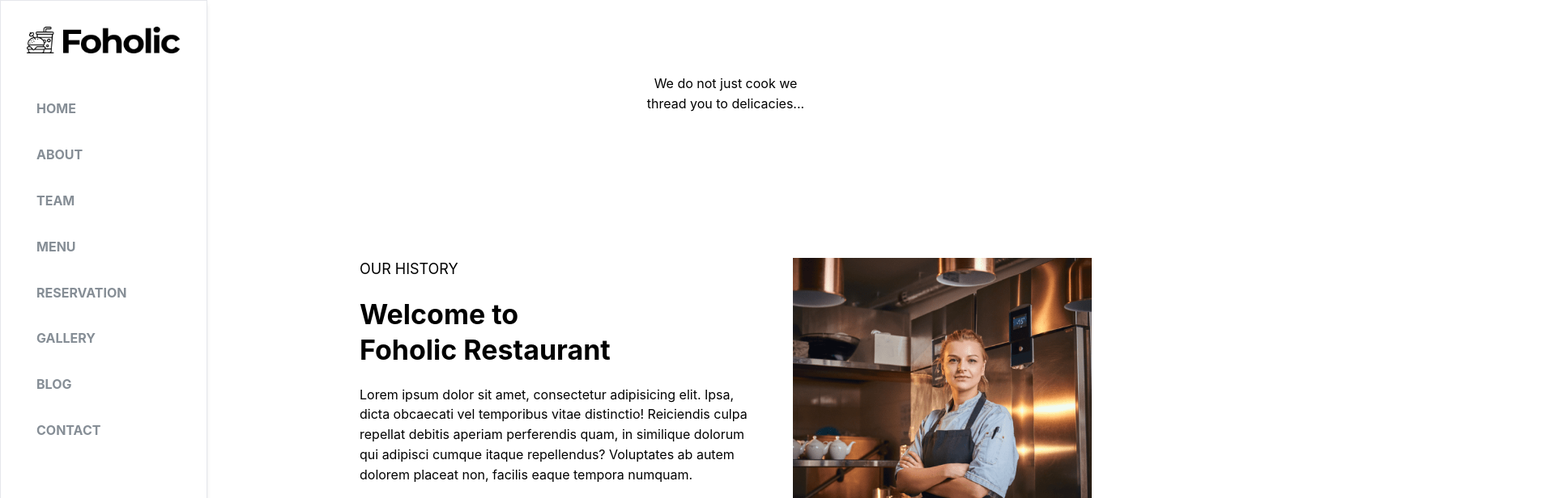
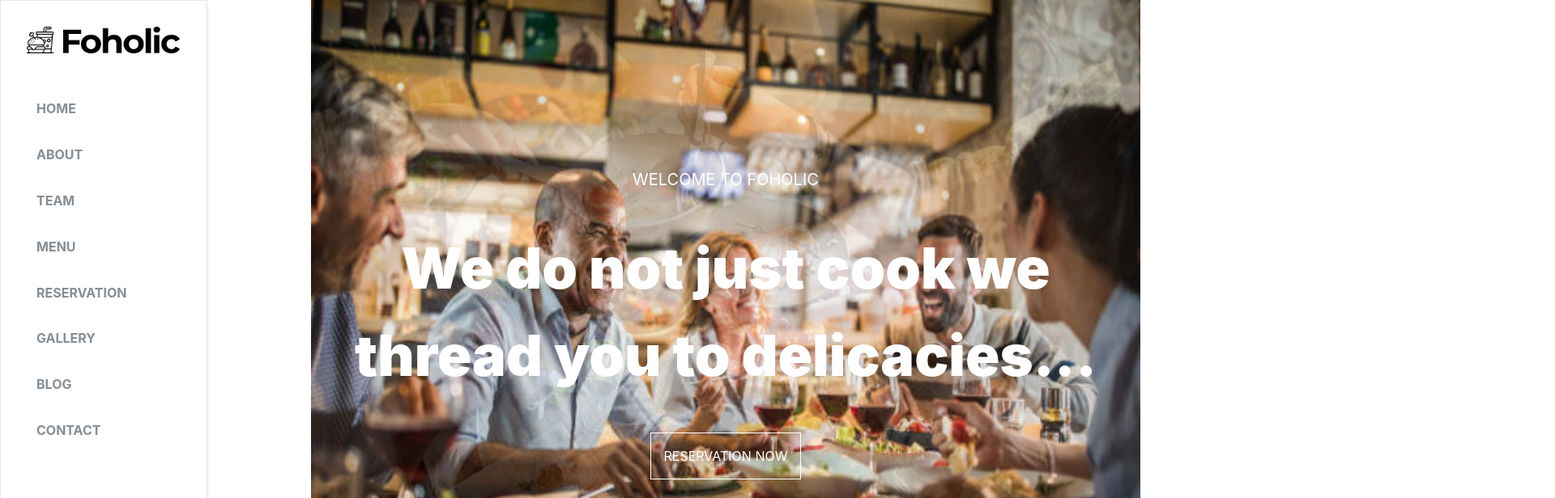
Before and after one commit to sandrayeboahAE/santry, a Next.js app: page / in a window 1280 px wide. Shown: the top 616 px of the page at 81% size, 1920 px wide, since content can reach past the window. Built offline with nearby package versions, Linux system fonts and the light colour scheme.

Commit message:
styled home page

```diff
--- a/src/pages/_app.jsx
+++ b/src/pages/_app.jsx
@@ -1,5 +1,6 @@
 import '@/styles/globals.css';
 import '@mantine/core/styles.css';
+import '@mantine/carousel/styles.css';
 import Layout from '../components/Layout';
 import { MantineProvider } from '@mantine/core';
 import React from "react";
--- a/src/pages/homepage.jsx
+++ b/src/pages/homepage.jsx
@@ -7,6 +7,9 @@ import About from "@/components/About";
 import Team from "@/components/Team";
 import Menu from "@/components/Menu";
 import Reservation from "@/components/Reservation";
+import Gallery from "@/components/Gallery";
+import Blog from "@/components/Blog";
+import Contact from "@/components/Contact";
 
 const HomePage = () => {
     return ( <div className="w-screen">
@@ -31,10 +34,10 @@ const HomePage = () => {
                 </div>
                 <div>
                     <Flex direction="row">
-                        <div className="border border-gray-600 text-gray-600 rounded-full m-3 p-4"> <a href="https://facebook.com/santry123"><TbBrandFacebookFilled /></a></div>
-                        <div className="border border-gray-600 text-gray-600 rounded-full m-3 p-4"> <a href="https://twitter.com/santry123"><TbBrandTwitterFilled /></a></div>
-                        <div className="border border-gray-600 text-gray-600 rounded-full m-3 p-4"> <a href="https://instagram.com/santry123"><TbBrandInstagram /></a></div>
-                        <div className="border border-gray-600 text-gray-600 rounded-full m-3 p-4"> <a href="https://youtube.com/santry123"><TbBrandYoutubeFilled /></a></div>
+                        <div className="border border-gray-600 text-gray-600 rounded-full m-3 p-4  hover:text-black"> <a href="https://facebook.com/santry123"><TbBrandFacebookFilled /></a></div>
+                        <div className="border border-gray-600 text-gray-600 rounded-full m-3 p-4  hover:text-black"> <a href="https://twitter.com/santry123"><TbBrandTwitterFilled /></a></div>
+                        <div className="border border-gray-600 text-gray-600 rounded-full m-3 p-4  hover:text-black"> <a href="https://instagram.com/santry123"><TbBrandInstagram /></a></div>
+                        <div className="border border-gray-600 text-gray-600 rounded-full m-3 p-4  hover:text-black"> <a href="https://youtube.com/santry123"><TbBrandYoutubeFilled /></a></div>
                     </Flex>
                 </div>
             </div>
@@ -44,6 +47,9 @@ const HomePage = () => {
                 <Team />
                 <Menu />
                 <Reservation />
+                <Gallery />
+                <Blog />
+                <Contact />
             </div>
         </Flex>
     </div> );
--- a/src/styles/globals.css
+++ b/src/styles/globals.css
@@ -19,3 +19,32 @@
 body {
   color: rgb(var(--foreground-rgb))
 }
+
+
+.homeslide {
+  background-repeat: no-repeat;
+  background-size: 100% 100%;
+  height: 100vh;
+  animation: animate 16s ease-in-out infinite;
+}
+
+@keyframes animate{
+  0%,100%{
+    background-image: url(/homeslide1.jpg);
+  }
+  25%{
+    background-image: url(/homeslide2.jpg);
+  }
+  50%{
+    background-image: url(/homeslide3.jpg);
+  }
+  75%{
+    background-image: url(/homeslide2.jpg);
+  }
+}
+
+.headers {
+  font-size: 70px;
+  color: white;
+  font-weight: 900;
+}
```
